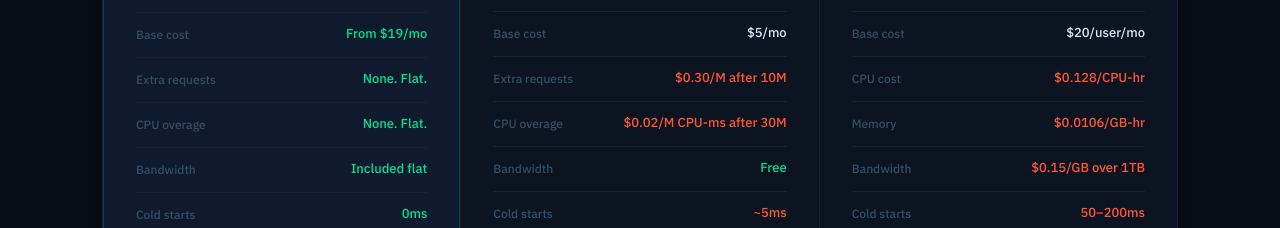
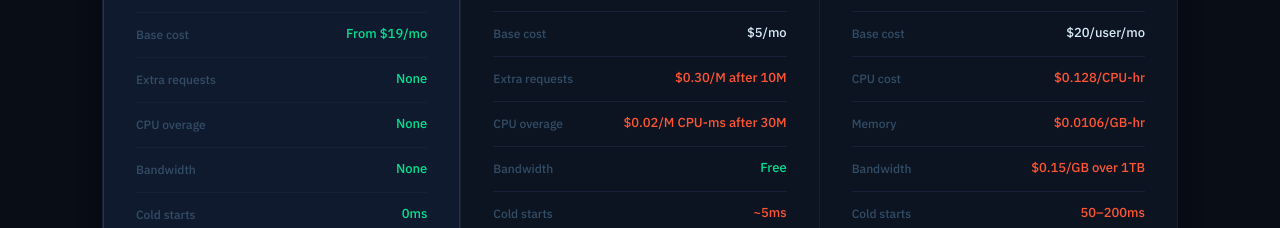
Before and after one commit to donovankutzer/donovankutzer.github.io, a Next.js app: page / in a window 1280 px wide. Shown: the part 1744-1972 px from the top of the page. Built offline with nearby package versions, Linux system fonts and the light colour scheme.

Commit message:
Minor changes

```diff
--- a/src/app/globals.css
+++ b/src/app/globals.css
@@ -325,6 +325,8 @@ nav {
   align-items: center;
   justify-content: center;
   transition: var(--transition);
+  white-space: nowrap;
+  flex-shrink: 0;
 }
 
 .btn-primary:hover {
@@ -347,6 +349,8 @@ nav {
   display: inline-flex;
   align-items: center;
   justify-content: center;
+  white-space: nowrap;
+  flex-shrink: 0;
 }
 
 .btn-ghost:hover {
--- a/src/components/Pitch.tsx
+++ b/src/components/Pitch.tsx
@@ -14,9 +14,9 @@ export default function Pitch() {
             <div className="panel-name">DataVec</div>
             <div className="pitch-row"><span className="pitch-key">Billing model</span><span className="pitch-val good">Flat rate</span></div>
             <div className="pitch-row"><span className="pitch-key">Base cost</span><span className="pitch-val good">From $19/mo</span></div>
-            <div className="pitch-row"><span className="pitch-key">Extra requests</span><span className="pitch-val good">None. Flat.</span></div>
-            <div className="pitch-row"><span className="pitch-key">CPU overage</span><span className="pitch-val good">None. Flat.</span></div>
-            <div className="pitch-row"><span className="pitch-key">Bandwidth</span><span className="pitch-val good">Included flat</span></div>
+            <div className="pitch-row"><span className="pitch-key">Extra requests</span><span className="pitch-val good">None</span></div>
+            <div className="pitch-row"><span className="pitch-key">CPU overage</span><span className="pitch-val good">None</span></div>
+            <div className="pitch-row"><span className="pitch-key">Bandwidth</span><span className="pitch-val good">None</span></div>
             <div className="pitch-row"><span className="pitch-key">Cold starts</span><span className="pitch-val good">0ms</span></div>
             <div className="pitch-row"><span className="pitch-key">500M req/mo bill</span><span className="pitch-val good">Use the calculator</span></div>
           </div>
```
